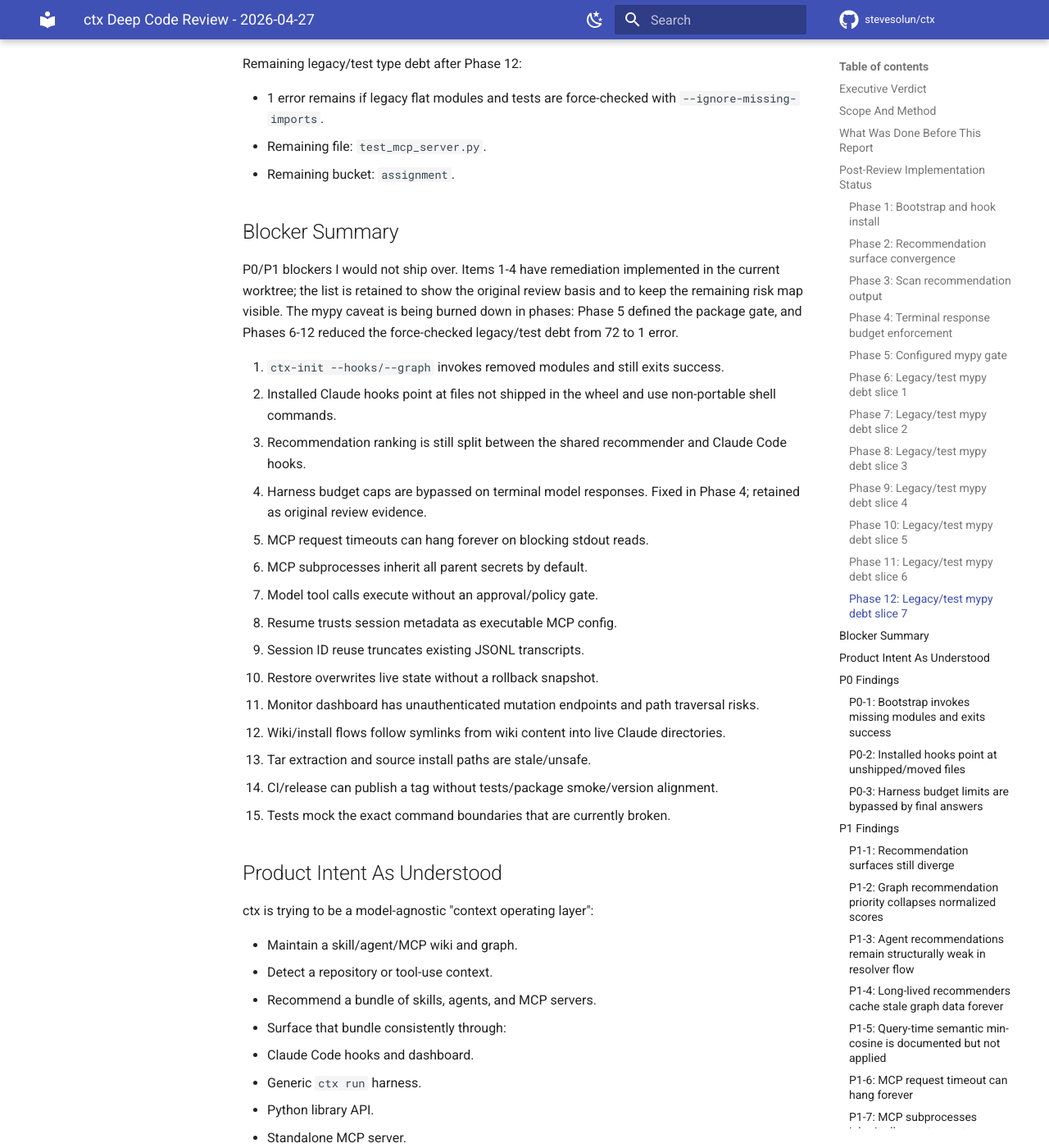
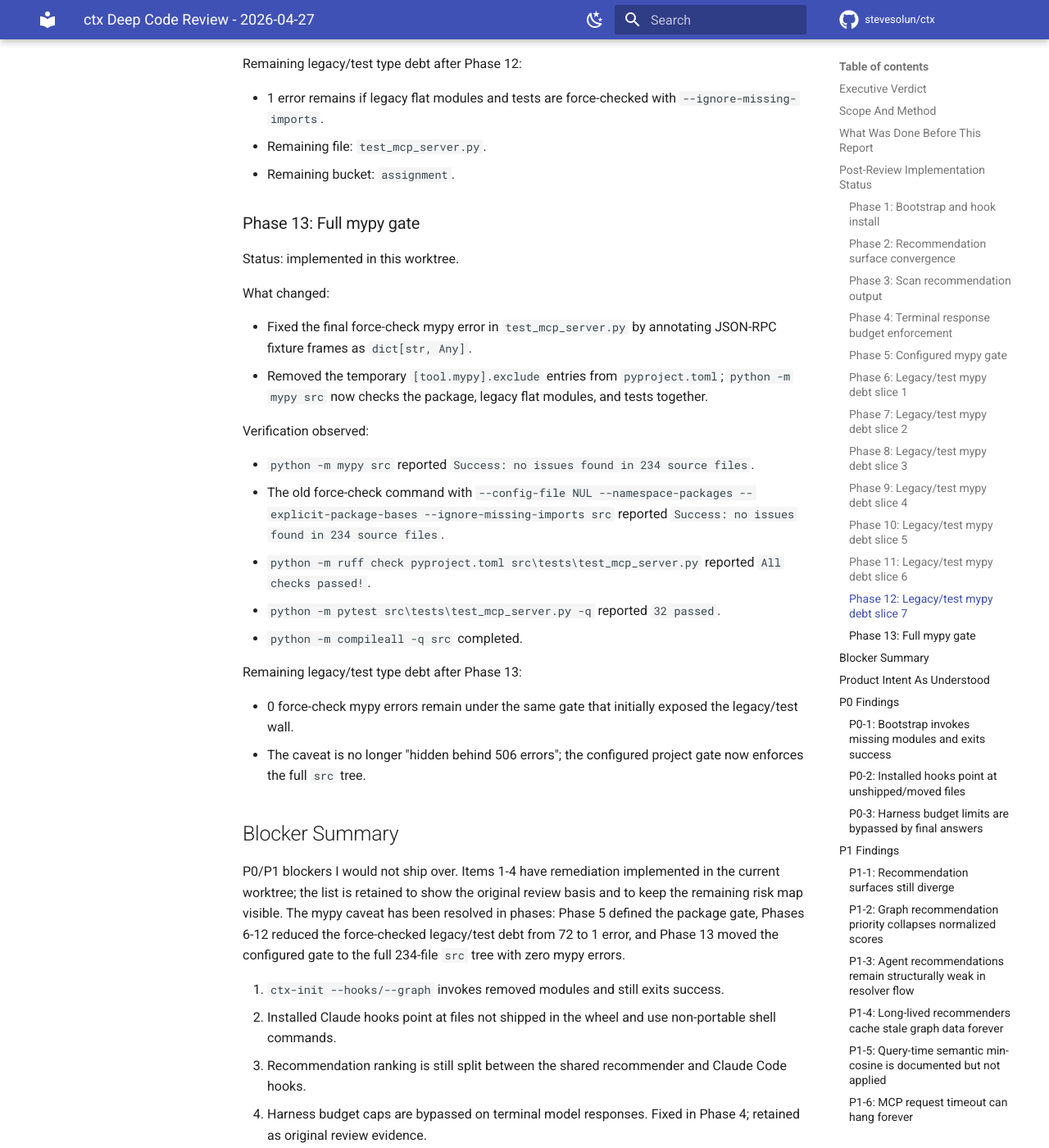
Before and after one commit to stevesolun/ctx, an MkDocs documentation site: the page built from docs/reports/ctx-million-dollar-review-2026-04-27.md, in a window 1280 px wide and 1400 px high, scrolled down 12481 px. Shown: the whole window at 82% size. Built offline with MkDocs 1.6.1 and Material for MkDocs 9.7.7, drawn with Linux system fonts in a browser that asks for light colours; comment, search, counter and statistics services are not loaded.

Commit message:
chore: enforce full src mypy gate

```diff
--- a/docs/reports/ctx-million-dollar-review-2026-04-27.md
+++ b/docs/reports/ctx-million-dollar-review-2026-04-27.md
@@ -336,9 +336,31 @@ Remaining legacy/test type debt after Phase 12:
 - Remaining file: `test_mcp_server.py`.
 - Remaining bucket: `assignment`.
 
+### Phase 13: Full mypy gate
+
+Status: implemented in this worktree.
+
+What changed:
+
+- Fixed the final force-check mypy error in `test_mcp_server.py` by annotating JSON-RPC fixture frames as `dict[str, Any]`.
+- Removed the temporary `[tool.mypy].exclude` entries from `pyproject.toml`; `python -m mypy src` now checks the package, legacy flat modules, and tests together.
+
+Verification observed:
+
+- `python -m mypy src` reported `Success: no issues found in 234 source files`.
+- The old force-check command with `--config-file NUL --namespace-packages --explicit-package-bases --ignore-missing-imports src` reported `Success: no issues found in 234 source files`.
+- `python -m ruff check pyproject.toml src\tests\test_mcp_server.py` reported `All checks passed!`.
+- `python -m pytest src\tests\test_mcp_server.py -q` reported `32 passed`.
+- `python -m compileall -q src` completed.
+
+Remaining legacy/test type debt after Phase 13:
+
+- 0 force-check mypy errors remain under the same gate that initially exposed the legacy/test wall.
+- The caveat is no longer "hidden behind 506 errors"; the configured project gate now enforces the full `src` tree.
+
 ## Blocker Summary
 
-P0/P1 blockers I would not ship over. Items 1-4 have remediation implemented in the current worktree; the list is retained to show the original review basis and to keep the remaining risk map visible. The mypy caveat is being burned down in phases: Phase 5 defined the package gate, and Phases 6-12 reduced the force-checked legacy/test debt from 72 to 1 error.
+P0/P1 blockers I would not ship over. Items 1-4 have remediation implemented in the current worktree; the list is retained to show the original review basis and to keep the remaining risk map visible. The mypy caveat has been resolved in phases: Phase 5 defined the package gate, Phases 6-12 reduced the force-checked legacy/test debt from 72 to 1 error, and Phase 13 moved the configured gate to the full 234-file `src` tree with zero mypy errors.
 
 1. `ctx-init --hooks/--graph` invokes removed modules and still exits success.
 2. Installed Claude hooks point at files not shipped in the wheel and use non-portable shell commands.
--- a/pyproject.toml
+++ b/pyproject.toml
@@ -205,10 +205,6 @@ mypy_path = "src"
 namespace_packages = true
 explicit_package_bases = true
 ignore_missing_imports = true
-exclude = [
-    "^src/tests/",
-    "^src/(?!ctx/).*\\.py$",
-]
 
 [tool.ruff]
 line-length = 100
```
Also changed, not shown: 1 other file.
